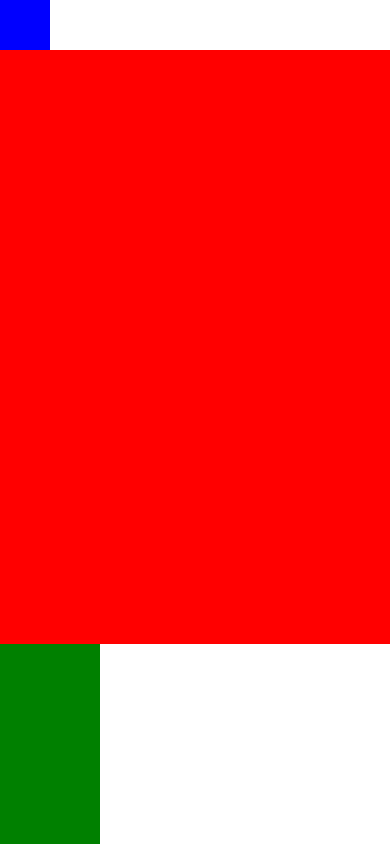
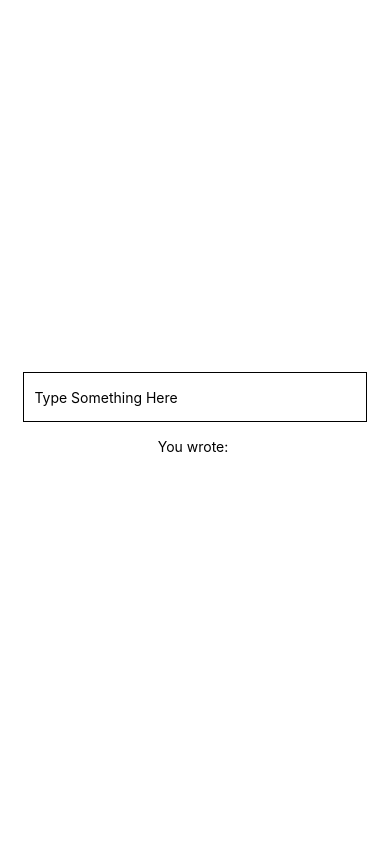
Before and after one commit to chrisspenceratx/chat-app, a React Native app: screen / in a window 390 px wide. Built offline with nearby package versions, Linux system fonts and the light colour scheme.

Commit message:
textbox commit

```diff
--- a/App.js
+++ b/App.js
@@ -1,30 +1,36 @@
-import { StyleSheet, View } from 'react-native';
+import { useState } from 'react';
+import { StyleSheet, View, Text, TextInput } from 'react-native';
 
 const App = () => {
+  const [text, setText] = useState('');
+
   return (
-    <View style={{flex:1}}>
-    <View style={{width:50, height: 50, backgroundColor: 'blue'}}></View>
-    <View style={{flex:1, backgroundColor: 'red'}}></View>
-    <View style={{width: 100, height: 200, backgroundColor: 'green'}}></View>
-  </View>
+    <View style={styles.container}>
+      <TextInput
+        style={styles.textInput}
+        value={text}
+        onChangeText={setText}
+        placeholder='Type Something Here'
+      />
+      <Text style={styles.textDisplay}>You wrote: {text}</Text>
+    </View>
   );
 }
-
 const styles = StyleSheet.create({
   container: {
     flex: 1,
-    flexDirection: 'row'  },
-  box1: {
-    flex:1,
-    backgroundColor: 'blue'
+    justifyContent: 'center',
+    alignItems: 'center'
   },
-  box2: {
-    flex:12,
-    backgroundColor: 'red'
+  textInput: {
+    width: '88%',
+    borderWidth: 1,
+    height: 50,
+    padding: 10
   },
-  box3: {
-    flex:5,
-    backgroundColor: 'green'
+  textDisplay: {
+    height: 50,
+    lineHeight: 50
   }
 });
 
```
